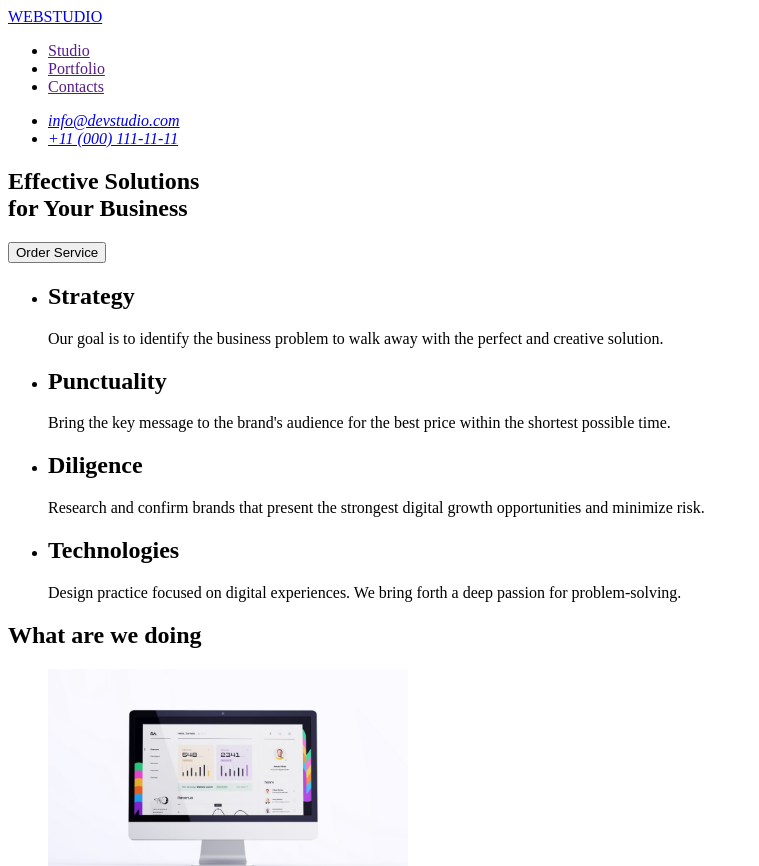
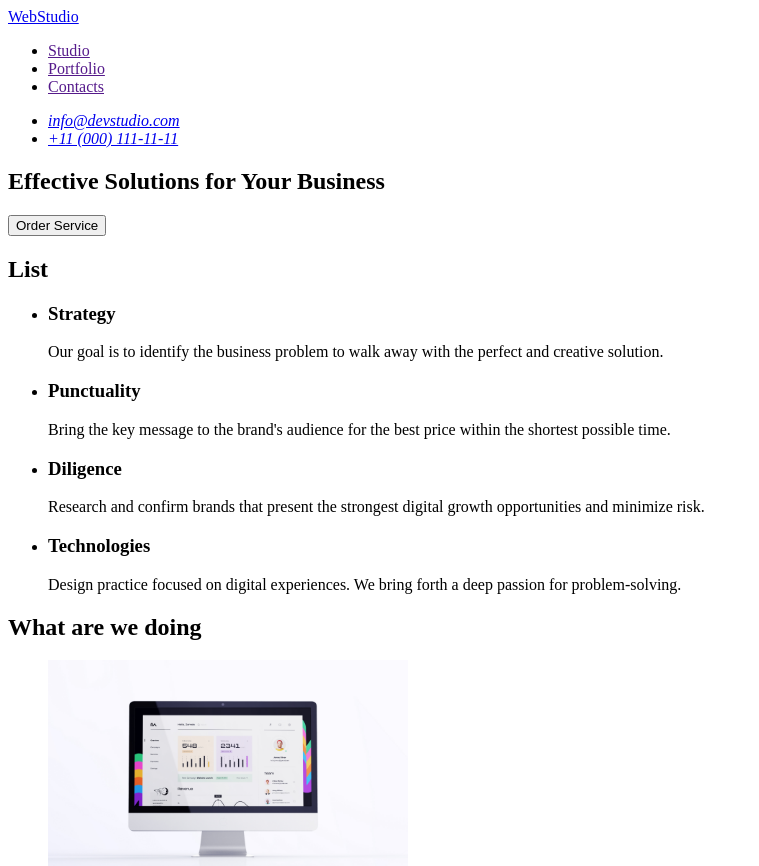
Before and after one commit to kesobyte/goit-markup-hw-01, a plain HTML site: page index.html in a window 1280 px wide. Shown: the top 866 px of the page, without its empty margins (0-759 px from the left). Drawn offline with Linux system fonts and the light colour scheme.

Commit message:
Update index.html

```diff
--- a/index.html
+++ b/index.html
@@ -7,7 +7,7 @@
   <body>
     <header>
       <nav>
-        <a href="./index.html">WEBSTUDIO</a>
+        <a href="./index.html">WebStudio</a>
         <ul>
           <li><a href="">Studio</a></li>
           <li><a href="">Portfolio</a></li>
@@ -23,14 +23,15 @@
     </header>
     <main>
       <section>
-        <h1>Effective Solutions <br />for Your Business</h1>
+        <h1>Effective Solutions for Your Business</h1>
         <button type="button">Order Service</button>
       </section>
 
       <section>
+        <h2>List</h2>
         <ul>
           <li>
-            <h2>Strategy</h2>
+            <h3>Strategy</h3>
             <p>
               Our goal is to identify the business problem to walk away with the
               perfect and creative solution.
@@ -38,7 +39,7 @@
           </li>
 
           <li>
-            <h2>Punctuality</h2>
+            <h3>Punctuality</h3>
             <p>
               Bring the key message to the brand's audience for the best price
               within the shortest possible time.
@@ -46,7 +47,7 @@
           </li>
 
           <li>
-            <h2>Diligence</h2>
+            <h3>Diligence</h3>
             <p>
               Research and confirm brands that present the strongest digital
               growth opportunities and minimize risk.
@@ -54,7 +55,7 @@
           </li>
 
           <li>
-            <h2>Technologies</h2>
+            <h3>Technologies</h3>
             <p>
               Design practice focused on digital experiences. We bring forth a
               deep passion for problem-solving.
@@ -129,10 +130,11 @@
       </section>
     </main>
     <footer>
-      <a href="./index.html">WEBSTUDIO</a>
-      <p>Increase the flow of customers and</p>
-      <p>sales for your business with digital</p>
-      <p>marketing & growth solutions.</p>
+      <a href="./index.html">WebStudio</a>
+      <p>
+        Increase the flow of customers and sales for your business with digital
+        marketing & growth solutions.
+      </p>
     </footer>
   </body>
 </html>
```
